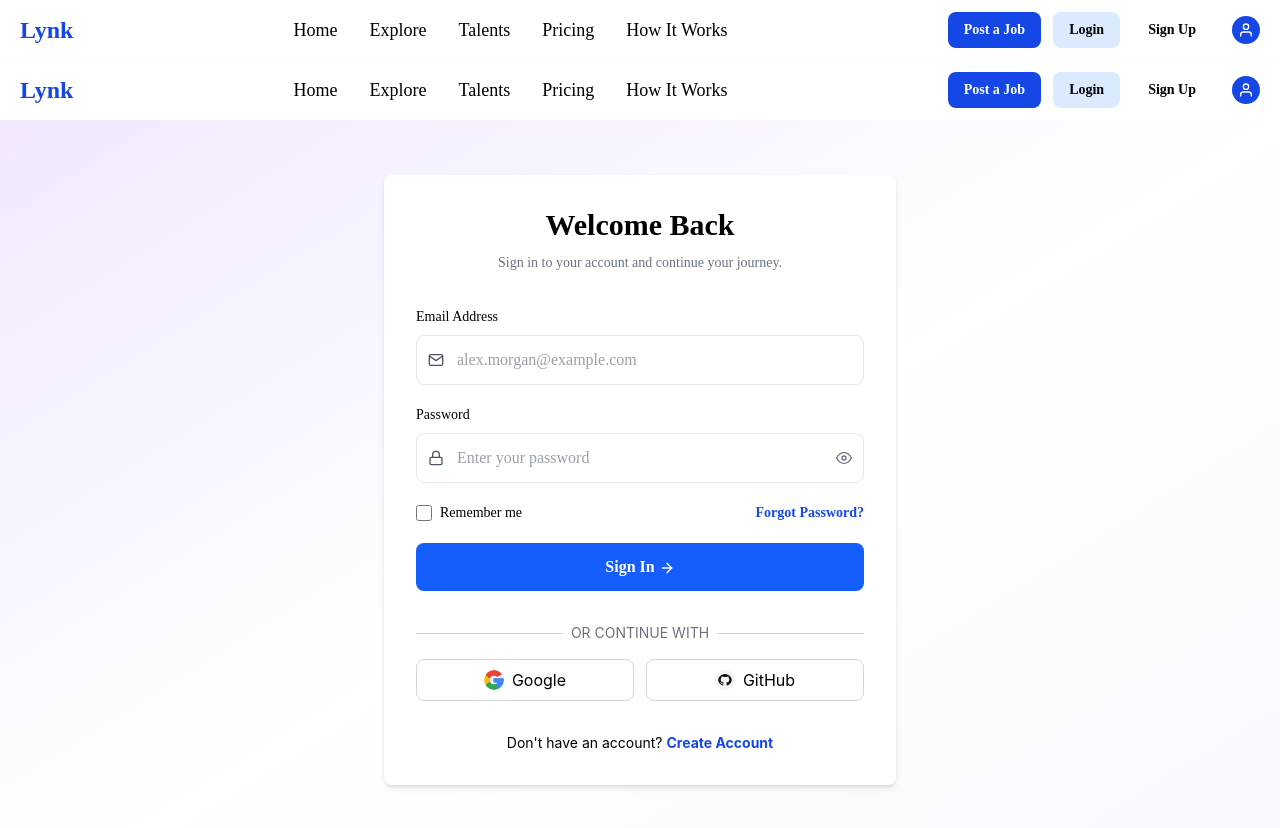
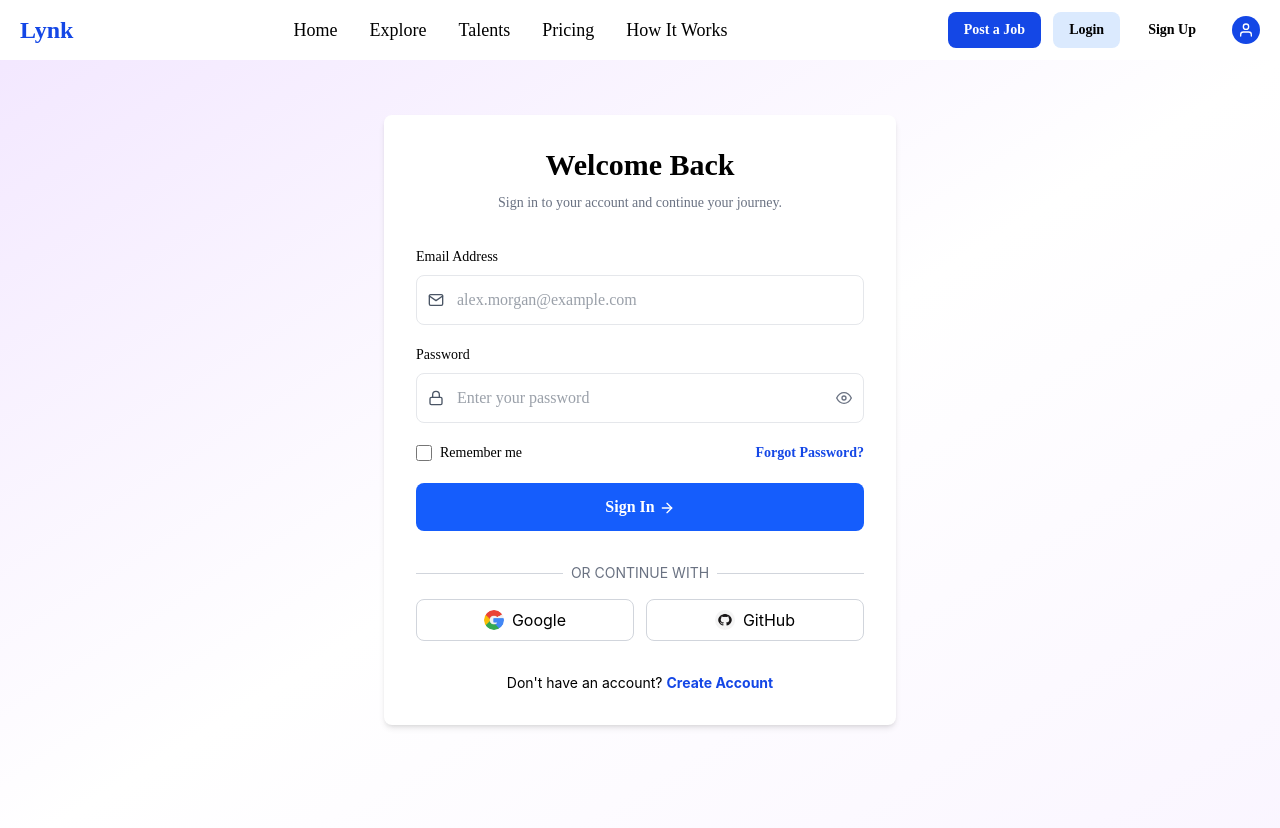
Before and after one commit to GhofranMohamed2006/Freelance-Hub, a React (Vite) app: page /login in a window 1280 px wide. Shown: the top 828 px of the page. Built offline with nearby package versions, Linux system fonts and the light colour scheme.

Commit message:
Remove Repeated Navbar From Login and Post Job Pages

```diff
--- a/src/components/client/PostJob.jsx
+++ b/src/components/client/PostJob.jsx
@@ -1,5 +1,3 @@
-import Navbar from "../navbar/Navbar";
-
 import { useEffect, useState } from "react";
 import { useNavigate } from "react-router-dom";
 
@@ -145,7 +143,6 @@ function PostJob() {
 
     return (
         <div className="min-h-screen">
-            <Navbar />
 
             <div className="min-h-screen bg-linear-to-br from-purple-100 via-white to-purple-50 px-4 py-10 sm:px-6">
                 <div className="mx-auto max-w-3xl">
--- a/src/components/pages/auth/Login.jsx
+++ b/src/components/pages/auth/Login.jsx
@@ -1,5 +1,3 @@
-import Navbar from "../../navbar/Navbar";
-
 import { useState } from "react";
 
 import { Link, useNavigate } from "react-router-dom";
@@ -123,7 +121,6 @@ const Login = () => {
 
     return (
         <div className="min-h-screen">
-            <Navbar />
 
             <div className="min-h-screen bg-linear-to-br from-purple-100 via-white to-purple-50">
                 <main className="flex min-h-[calc(100vh-80px)] items-center justify-center px-4 py-8 sm:px-6 sm:py-12">
```
